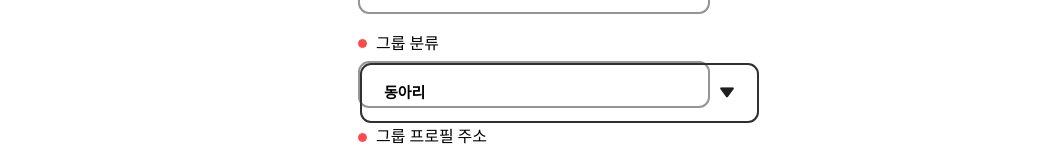
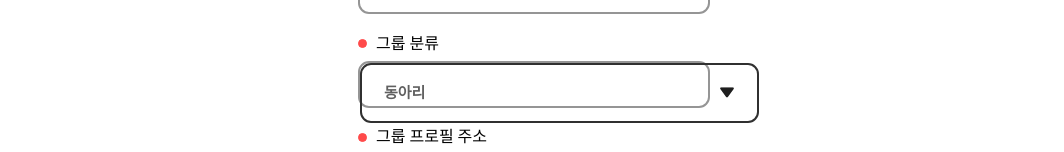
Before and after one commit to Team-OnDot/OnDot-Frontend, a React (Create React App) app: page /sign-up-id in a window 1280 px wide. Shown: the part 532-684 px from the top of the page, without its empty margins (106-1170 px from the left). Built offline with nearby package versions, Linux system fonts and the light colour scheme; a web font is replaced by a local one.

Commit message:
[FEAT] #17 로그인 입력값에 따른 입력 박스 색 변경 구현

```diff
--- a/src/components/login/LoginForm.style.ts
+++ b/src/components/login/LoginForm.style.ts
@@ -39,13 +39,14 @@ export const formHeaderText = styled.div`
 `;
 
 //입력 박스
-export const loginInputBox = styled.div`
+export const loginInputBox = styled.div<{toggle:boolean}>`
     display: flex;
     margin-top: 9px;
     width: 352px;
     height: 47px;
     border-radius: 11px;
-    border: 2px solid ${props => props.theme.colors.gray4};
+    border: 2px solid ${props=>(props.toggle ? `${props.theme.colors.gray2}`: `${props.theme.colors.gray4}`)};
+    color: ${props=>(props.toggle ? `${props.theme.colors.gray1}`: `${props.theme.colors.gray2}`)};
 `;
 
 //아이디, 비밀번호 입력창
@@ -53,7 +54,6 @@ export const loginInput = styled.input`
     font-size: 15px;
     margin-left: 15px;
     border: none;
-    color: ${props => props.theme.colors.gray4};
     font-weight: 600;
 `;
 
@@ -76,7 +76,7 @@ export const loginBtn = styled.button<{toggle:boolean}>`
     justify-content: center;
     align-items: center;
     border-radius: 30px;
-    background: ${props=>(props.toggle ? '#FF4A4A': '#C8C8C8')};
+    background: ${props=>(props.toggle ? `${props.theme.colors.red1}`: `${props.theme.colors.gray5}`)};
 `;
 
 //구글 로그인버튼
--- a/src/components/login/LoginForm.tsx
+++ b/src/components/login/LoginForm.tsx
@@ -3,7 +3,6 @@ import { FieldErrors, useForm } from 'react-hook-form';
 import { useState, useEffect } from 'react';
 
 type IUserData = {
-    content: string,
     userId: string;
     userPw: string;
   }
@@ -14,7 +13,6 @@ function LoginForm() {
         register,
         handleSubmit,
         watch,
-        reset,
         resetField,
         formState: { errors }
       } = useForm<IUserData>({
@@ -33,17 +31,30 @@ function LoginForm() {
       };
 
     const [isActive, setIsActive] = useState(false);
+    const [checkId, setCheckId] = useState(false);
+    const [checkPw, setCheckPw] = useState(false);
     const onChangeId = watch("userId")?.length ?? 0;
     const onChangePw = watch("userPw")?.length ?? 0;
 
+    //로그인 버튼 활성화
     useEffect(() => {
         if(onChangeId > 0 && onChangePw > 0)
             setIsActive(true);
         else
             setIsActive(false);
 
+        if(onChangeId > 0)
+            setCheckId(true);
+        else
+            setCheckId(false);
+
+        if(onChangePw > 0)
+            setCheckPw(true);
+        else
+            setCheckPw(false);
     });
 
+    //입력 취소 버튼
     const removeInput = (name:any) => {
         resetField(name);
     }
@@ -55,7 +66,7 @@ function LoginForm() {
                     <S.ellipse></S.ellipse>
                     <S.formHeaderText>아이디</S.formHeaderText>
                 </S.formHeader>
-                <S.loginInputBox>
+                <S.loginInputBox toggle={checkId}>
                     <S.loginInput
                         id="userId"
                         type="id"
@@ -79,7 +90,7 @@ function LoginForm() {
                     <S.ellipse></S.ellipse>
                     <S.formHeaderText>비밀번호</S.formHeaderText>
                 </S.formHeader>
-                <S.loginInputBox>
+                <S.loginInputBox toggle={checkPw}>
                     <S.loginInput
                         id="userPw"
                         type="password"
--- a/src/components/signUp/SignUpForm.tsx
+++ b/src/components/signUp/SignUpForm.tsx
@@ -2,6 +2,7 @@ import * as L from '../login/LoginForm.style';
 import * as S from './SignUpForm.style';
 import GroupType from './GroupType';
 import {useForm} from 'react-hook-form';
+import { useState } from 'react';
 
 function SignUpForm(){
 
@@ -21,6 +22,9 @@ function SignUpForm(){
         formState: { errors },
     } = useForm<FormValue>();
 
+    const [checkId, setCheckId] = useState(false);
+    const [checkPw, setCheckPw] = useState(false);
+
     return(
         <L.loginForm>
 
@@ -31,7 +35,7 @@ function SignUpForm(){
                         <label htmlFor="userId">아이디</label>
                     </L.formHeaderText>
                 </L.formHeader>
-                <L.loginInputBox>
+                <L.loginInputBox toggle={checkId}>
                     <L.loginInput
                         id="userId"
                         type="id"
@@ -51,7 +55,7 @@ function SignUpForm(){
                     <L.ellipse></L.ellipse>
                     <L.formHeaderText>비밀번호</L.formHeaderText>
                 </L.formHeader>
-                <L.loginInputBox>
+                <L.loginInputBox toggle={checkId}>
                     <L.loginInput
                         id="userPw"
                         type="password"
@@ -71,7 +75,7 @@ function SignUpForm(){
                     <L.ellipse></L.ellipse>
                     <L.formHeaderText>비밀번호 확인</L.formHeaderText>
                 </L.formHeader>
-                <L.loginInputBox>
+                <L.loginInputBox toggle={checkId}>
                     <L.loginInput
                         id="userPwCheck"
                         type="password"
@@ -86,7 +90,7 @@ function SignUpForm(){
                     <L.ellipse></L.ellipse>
                     <L.formHeaderText>그룹 이름</L.formHeaderText>
                 </L.formHeader>
-                <L.loginInputBox>
+                <L.loginInputBox toggle={checkId}>
                     <L.loginInput
                         id="groundName"
                         type="text"
@@ -101,7 +105,7 @@ function SignUpForm(){
                     <L.ellipse></L.ellipse>
                     <L.formHeaderText>그룹 분류</L.formHeaderText>
                 </L.formHeader>
-                <L.loginInputBox>
+                <L.loginInputBox toggle={checkId}>
                     <GroupType/>
                 </L.loginInputBox>
             </L.pwForm>
@@ -111,7 +115,7 @@ function SignUpForm(){
                     <L.ellipse></L.ellipse>
                     <L.formHeaderText>그룹 프로필 주소</L.formHeaderText>
                 </L.formHeader>
-                <L.loginInputBox>
+                <L.loginInputBox toggle={checkId}>
                     <L.loginInput
                         id="groupProfile"
                         type="email"
```
